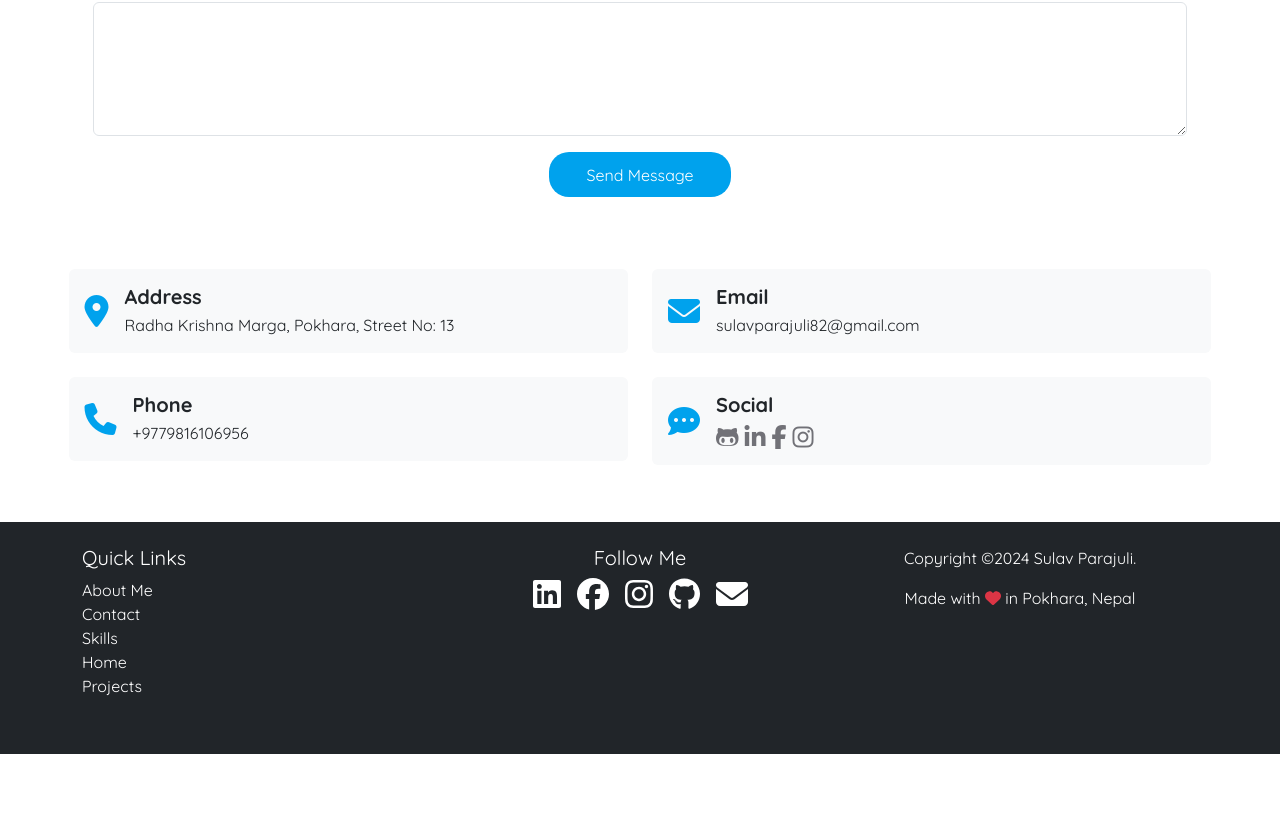
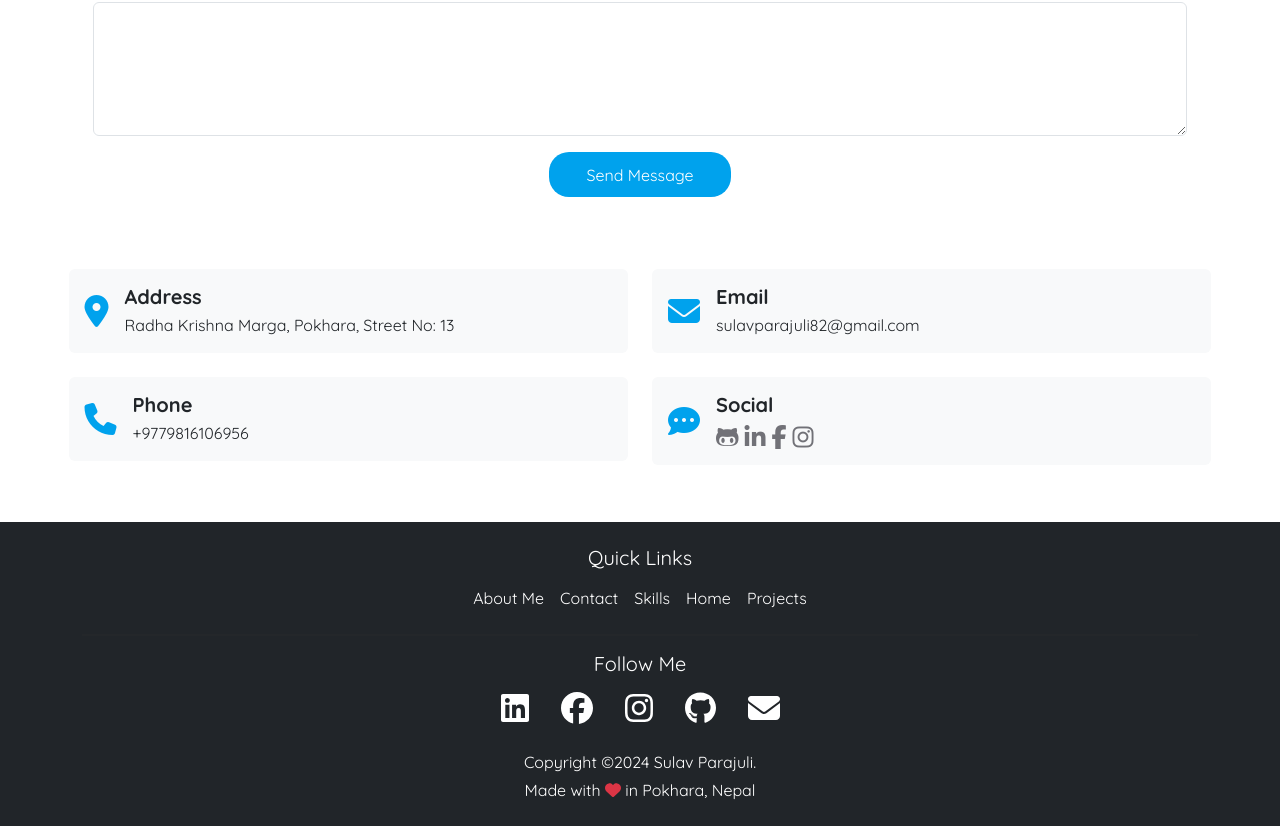
Before and after one commit to sulav-parajuli/PersonalPortfolio, a React (Vite) app: page / in a window 1280 px wide. Shown: the part 5727-6553 px from the top of the page. Before the commit the page ends 6481 px from the top, so only its background shows below. Built offline with nearby package versions, Linux system fonts and the light colour scheme; a web font is replaced by a local one.

Commit message:
readme.md file new changes

```diff
--- a/src/App.jsx
+++ b/src/App.jsx
@@ -45,6 +45,7 @@ const App = () => {
           <Routes>
             <>
               <Route path="/" element={<Home />} />
+              <Route path="/PersonalPortfolio" element={<Home />} />
               <Route path="/about" element={<AboutMe />} />
               <Route path="/contact" element={<Contact />} />
             </>
--- a/src/assets/css/App.css
+++ b/src/assets/css/App.css
@@ -13,6 +13,11 @@ body {
 
 .mr-5 {
   margin-right: 3rem !important;
+}
+
+hr {
+  border: 0.5px solid #333;
+  height: 1px;
 }
 
 #section-text {
--- a/src/components/Footer.jsx
+++ b/src/components/Footer.jsx
@@ -11,75 +11,84 @@ import { Link } from "react-router-dom";
 
 function Footer() {
   return (
-    <footer className="footer mt-auto py-4 bg-dark">
-      <div className="container">
-        <div className="row">
+    <footer className="footer py-4 bg-dark">
+      <div className="container text-center">
         {/* Quick Links */}
-          <div className="col-md-4 mb-3">
-            <h5 className="text-white">Quick Links</h5>
-            <ul className="list-unstyled">
+        <div className="mb-3">
+          <h5 className="text-white mb-3">Quick Links</h5>
+          <ul className="list-unstyled d-flex justify-content-center mb-4">
             <li>
-                <Link to="/about" className="text-white text-decoration-none">
+              <Link
+                to="/about"
+                className="text-white text-decoration-none mx-2"
+              >
                 About Me
               </Link>
             </li>
             <li>
-                <Link to="/contact" className="text-white text-decoration-none">
+              <Link
+                to="/contact"
+                className="text-white text-decoration-none mx-2"
+              >
                 Contact
               </Link>
             </li>
             <li>
-                <Link to="/skills" className="text-white text-decoration-none">
+              <Link
+                to="/about/#skills"
+                className="text-white text-decoration-none mx-2"
+              >
                 Skills
               </Link>
             </li>
             <li>
-                <Link to="/" className="text-white text-decoration-none">
+              <Link to="/" className="text-white text-decoration-none mx-2">
                 Home
               </Link>
             </li>
             <li>
               <Link
                 to="/#project"
-                  className="text-white text-decoration-none"
+                className="text-white text-decoration-none mx-2"
               >
                 Projects
               </Link>
             </li>
           </ul>
         </div>
+        <hr />
 
         {/* Social Links */}
-          <div className="col-md-4 mb-3 text-center">
-            <h5 className="text-white">Follow Me</h5>
-            <div>
+        <div className="mb-3">
+          <h5 className="text-white mb-3">Follow Me</h5>
+          <div className="mb-4">
             <a
-                href="https://www.linkedin.com/in/sulav-parajuli/"
-                className="text-white mx-2"
+              href="https://www.linkedin.com/in/sulavparajuli/"
+              className="text-white mx-3"
             >
               <FontAwesomeIcon icon={faLinkedin} size="2x" />
             </a>
             <a
-                href="https://www.facebook.com/sulav.parajuli"
-                className="text-white mx-2"
+              href="https://www.facebook.com/sulav.parajuli.5/"
+              className="text-white mx-3"
             >
               <FontAwesomeIcon icon={faFacebook} size="2x" />
             </a>
             <a
-                href="https://www.instagram.com/sulav.parajuli"
-                className="text-white mx-2"
+              href="https://www.instagram.com/_sulav_parajuli/"
+              className="text-white mx-3"
             >
               <FontAwesomeIcon icon={faInstagram} size="2x" />
             </a>
             <a
               href="https://github.com/sulav-parajuli"
-                className="text-white mx-2"
+              className="text-white mx-3"
             >
               <FontAwesomeIcon icon={faGithub} size="2x" />
             </a>
             <a
-                href="mailto:sulavparajuli@example.com"
-                className="text-white mx-2"
+              href="mailto:sulavparajuli82@gmail.com"
+              className="text-white mx-3"
             >
               <FontAwesomeIcon icon={faEnvelope} size="2x" />
             </a>
@@ -87,14 +96,12 @@ function Footer() {
         </div>
 
         {/* Copyright and Made With Love */}
-          <div className="col-md-4 mb-3 text-center">
-            <p className="text-white">Copyright ©2024 Sulav Parajuli.</p>
+        <div>
+          <p className="text-white mb-1">Copyright ©2024 Sulav Parajuli.</p>
           <p className="text-white mb-0">
-              Made with{" "}
-              <FontAwesomeIcon icon={faHeart} className="text-danger" /> in
-              Pokhara, Nepal
+            Made with <FontAwesomeIcon icon={faHeart} className="text-danger" />{" "}
+            in Pokhara, Nepal
           </p>
-          </div>
         </div>
       </div>
     </footer>
--- a/vite.config.js
+++ b/vite.config.js
@@ -3,5 +3,6 @@ import react from "@vitejs/plugin-react-swc";
 
 // https://vitejs.dev/config/
 export default defineConfig({
+  base: "/",
   plugins: [react()]
 });
```
Also changed, not shown: 1 other file (tests, documents, lock files or other folders). Lines whose indentation alone changed are shown as unchanged.
